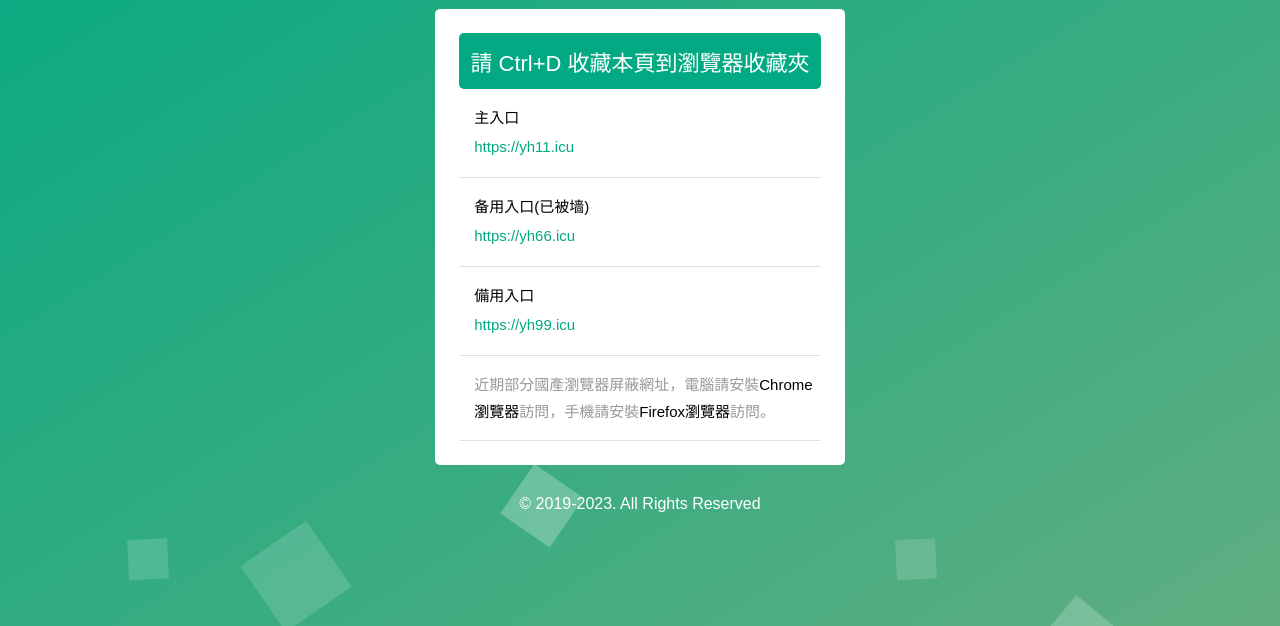
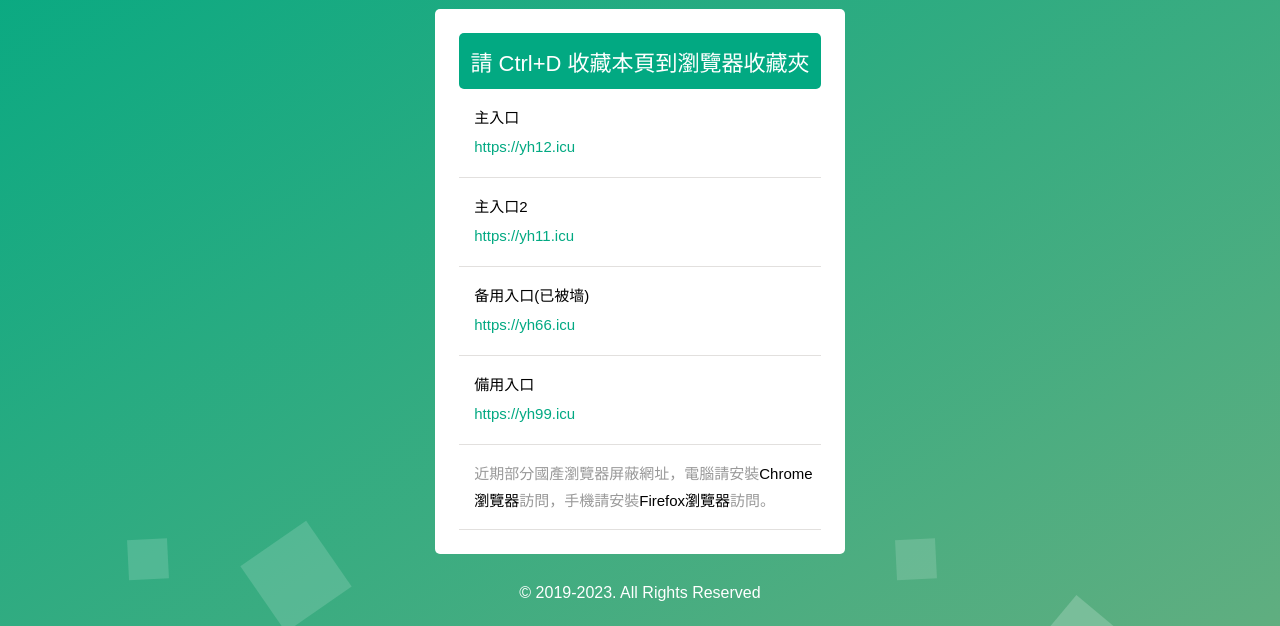
Before and after one commit to BooMSuge/YuanHan, a plain HTML site: page index.html in a window 1280 px wide. Shown: the part 174-800 px from the top of the page. Drawn offline with Linux system fonts and the light colour scheme.

Commit message:
Update index.html

```diff
--- a/index.html
+++ b/index.html
@@ -23,6 +23,12 @@
                         <ul>
                             <li>
                                 主入口
+                                <a href="https://yh12.icu" target="_blank"><i>https://yh12.icu</i></a>
+
+                                </span></span>
+                            </li>
+				<li>
+                                主入口2
                                 <a href="https://yh11.icu" target="_blank"><i>https://yh11.icu</i></a>
 
                                 </span></span>
```
